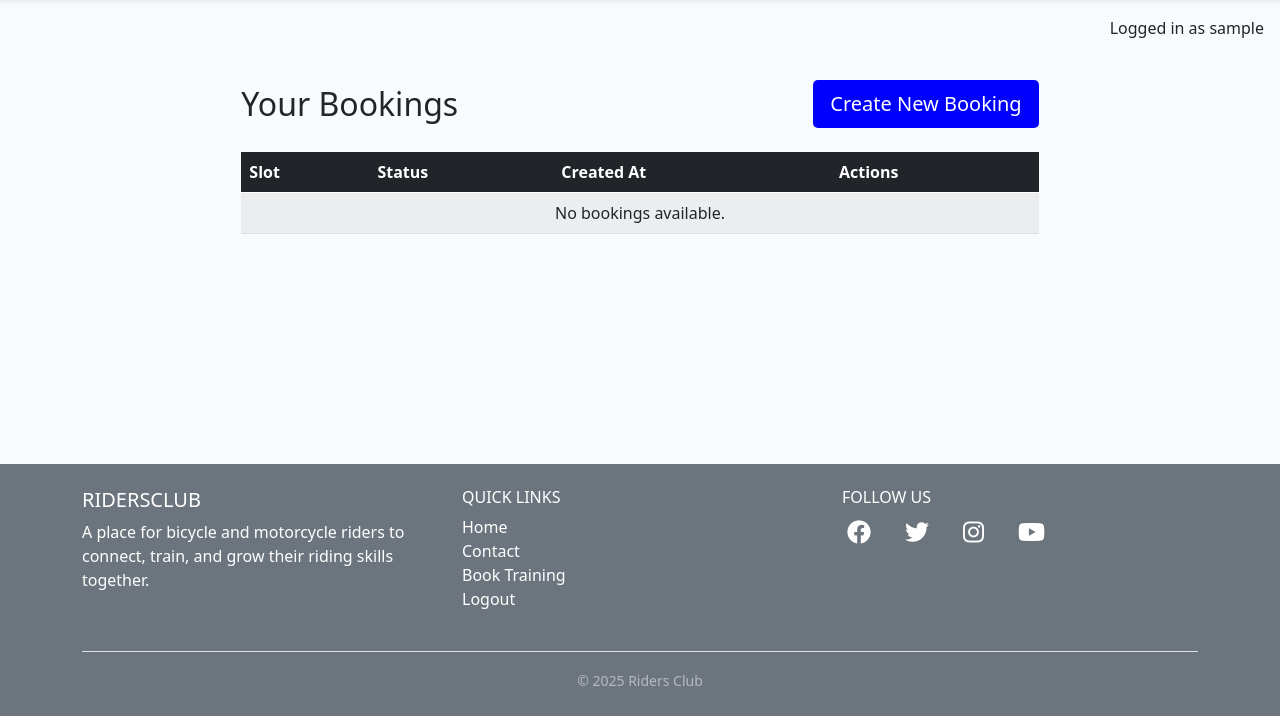
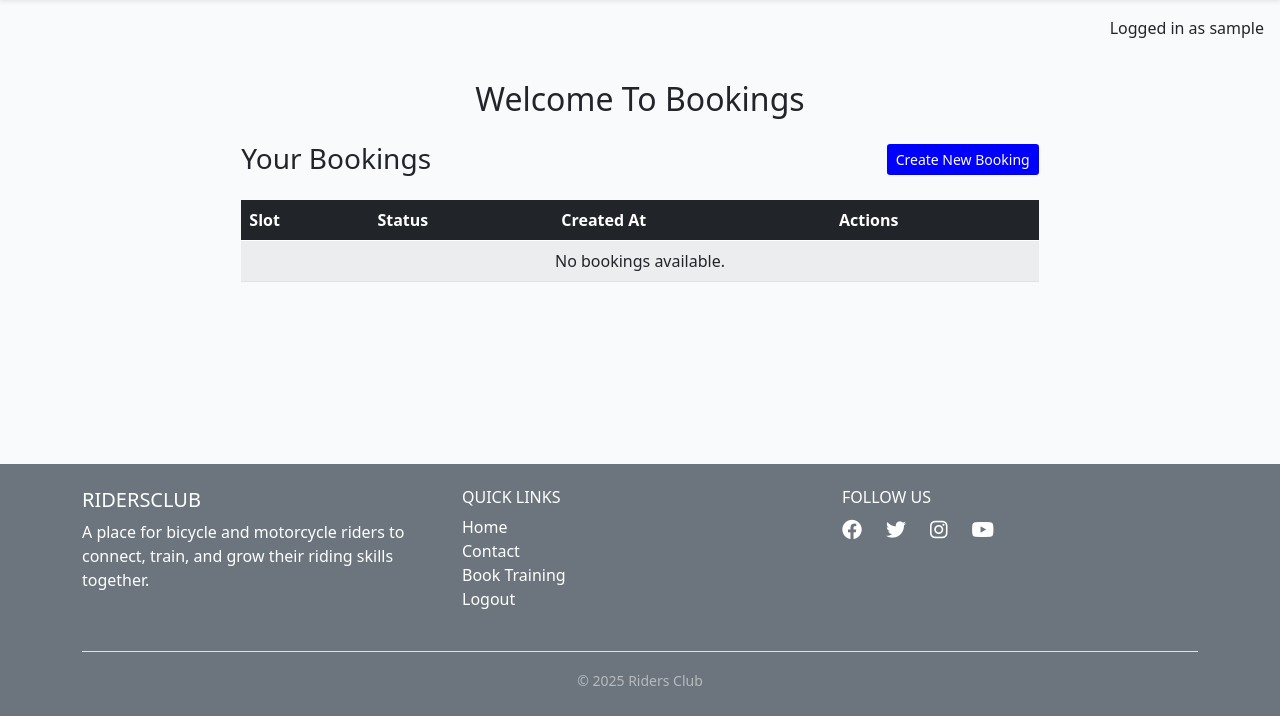
Before and after one commit to Eyongtarh/Riders-Club-Project, a Django app: page /bookings/ in a window 1280 px wide. Shown: the part 84-800 px from the top of the page. Run offline with Django 5.2, Linux system fonts and the light colour scheme; the visitor is signed in with stand-in values (Sample User, id 1); data that the repository does not hold is empty; some libraries are stand-ins or nearby versions.

Commit message:
edit booking_list.html, base.html and styles.css for footer icons

```diff
--- a/bookings/templates/bookings/booking_list.html
+++ b/bookings/templates/bookings/booking_list.html
@@ -7,13 +7,18 @@
     <div class="container py-4">
       <div class="row justify-content-center">
         <div class="col-12 col-md-10 col-lg-8">
-          <!-- Header and Create Button -->
-          <div class="d-flex flex-column flex-md-row justify-content-between align-items-start align-items-md-center mb-4 gap-2">
-            <h2 class="mb-0">Your Bookings</h2>
-            <a href="{% url 'bookings:booking_create' %}" class="btn btn-signup btn-lg text-nowrap" aria-label="Create new booking">Create New Booking</a>
+          <!-- Page Header -->
+          <div class="text-center mb-4">
+            <h2 class="mb-0">Welcome To Bookings</h2>
           </div>
 
-          <!-- Responsive Table -->
+          <!-- Section Header and Create Button -->
+          <div class="d-flex flex-column flex-md-row justify-content-between align-items-start align-items-md-center mb-4 gap-2">
+            <h3 class="mb-0">Your Bookings</h3>
+            <a href="{% url 'bookings:booking_create' %}" class="btn btn-signup btn-sm text-nowrap" aria-label="Create new booking">Create New Booking</a>
+          </div>
+
+          <!-- Bookings Table -->
           <div class="table-responsive">
             <table class="table table-striped table-hover">
               <thead class="table-dark">
@@ -31,9 +36,9 @@
                     <td>{{ booking.get_status_display }}</td>
                     <td>{{ booking.created_at }}</td>
                     <td class="text-nowrap">
-                      <a href="{% url 'bookings:booking_detail' booking.pk %}" class="btn btn-outline-primary btn-sm mb-1" aria-label="View bookings">View</a>
-                      <a href="{% url 'bookings:booking_update' booking.pk %}" class="btn btn-outline-success btn-sm mb-1" aria-label="Edit bookings">Edit</a>
-                      <a href="{% url 'bookings:booking_delete' booking.pk %}" class="btn btn-outline-danger btn-sm mb-1" aria-label="Delete bookings">Delete</a>
+                      <a href="{% url 'bookings:booking_detail' booking.pk %}" class="btn btn-outline-primary btn-sm mb-1" aria-label="View booking">View</a>
+                      <a href="{% url 'bookings:booking_update' booking.pk %}" class="btn btn-outline-success btn-sm mb-1" aria-label="Edit booking">Edit</a>
+                      <a href="{% url 'bookings:booking_delete' booking.pk %}" class="btn btn-outline-danger btn-sm mb-1" aria-label="Delete booking">Delete</a>
                     </td>
                   </tr>
                 {% empty %}
@@ -47,14 +52,14 @@
 
           <!-- Pagination -->
           {% if is_paginated and page_obj.paginator.count > 0 %}
-            <div class="mt-4" aria-label="Page navigation">
+            <nav class="mt-4" aria-label="Page navigation">
               <ul class="pagination justify-content-center flex-wrap">
                 {% if page_obj.has_previous %}
                   <li class="page-item">
-                    <a class="page-link" href="?page=1" aria-label="First booking list page">&laquo; First</a>
+                    <a class="page-link" href="?page=1" aria-label="First page">&laquo; First</a>
                   </li>
                   <li class="page-item">
-                    <a class="page-link" href="?page={{ page_obj.previous_page_number }}" aria-label="Previous booking list page">Previous</a>
+                    <a class="page-link" href="?page={{ page_obj.previous_page_number }}" aria-label="Previous page">Previous</a>
                   </li>
                 {% endif %}
 
@@ -64,14 +69,14 @@
 
                 {% if page_obj.has_next %}
                   <li class="page-item">
-                    <a class="page-link" href="?page={{ page_obj.next_page_number }}" aria-label="Next booking list page">Next</a>
+                    <a class="page-link" href="?page={{ page_obj.next_page_number }}" aria-label="Next page">Next</a>
                   </li>
                   <li class="page-item">
-                    <a class="page-link" href="?page={{ page_obj.paginator.num_pages }}" aria-label="Last booking list page">Last &raquo;</a>
+                    <a class="page-link" href="?page={{ page_obj.paginator.num_pages }}" aria-label="Last page">Last &raquo;</a>
                   </li>
                 {% endif %}
               </ul>
-            </div>
+            </nav>
           {% endif %}
         </div>
       </div>
--- a/static/css/style.css
+++ b/static/css/style.css
@@ -61,15 +61,13 @@ body {
   color: #28a745;
 }
 
-  .list-inline .list-inline-item i {
-    transition: color 0.3s ease;
-    padding: 5px;
-    font-size: x-large;
-  }
+.list-inline .list-inline-item a i {
+    transition: 0.3s ease;
+}
 
-  .list-inline .list-inline-item i:hover {
+.list-inline .list-inline-item a i:hover {
     color: #0000ff;
-  }
+}
 
 .nav-link::after,
 .text-reset::after {
@@ -137,16 +135,16 @@ body {
 
 /* Error for non_field_errors */
 .invalid-feedback {
-  background-color: #ffe0e0;
-  color: #b00020;
-  padding: 12px 16px;
-  border-radius: 8px;
-  font-family: 'Segoe UI', sans-serif;
   display: flex;
   align-items: center;
   gap: 8px;
+  padding: 12px 16px;
+  border-radius: 8px;
+  background-color: #ffe0e0;
+  color: #b00020;
   box-shadow: 0 2px 6px rgba(0, 0, 0, 0.1);
 }
+
 
 /* Responsive Styles */
 @media (max-width: 992px) {
--- a/templates/base.html
+++ b/templates/base.html
@@ -122,24 +122,24 @@
             <h6 class="text-uppercase">Quick Links</h6>
             <ul class="list-unstyled">
               <li>
-                <a href="{{ home_url }}" class="text-reset text-decoration-none link-light">Home</a>
+                <a href="{{ home_url }}" class="text-reset text-decoration-none link-light" aria-label="footer home page link">Home</a>
               </li>
               <li>
-                <a href="{{ contact_url }}" class="text-reset text-decoration-none link-light">Contact</a>
+                <a href="{{ contact_url }}" class="text-reset text-decoration-none link-light" aria-label="footer contact page link">Contact</a>
               </li>
               <li>
-                <a href="{{ booking_list_url }}" class="text-reset text-decoration-none link-light">Book Training</a>
+                <a href="{{ booking_list_url }}" class="text-reset text-decoration-none link-light" aria-label="footer booking page link">Book Training</a>
               </li>
               {% if user.is_authenticated %}
                 <li>
-                  <a href="{{ logout_url }}" class="text-reset text-decoration-none link-light">Logout</a>
+                  <a href="{{ logout_url }}" class="text-reset text-decoration-none link-light" aria-label="footer logout link">Logout</a>
                 </li>
               {% else %}
                 <li>
-                  <a href="{{ login_url }}" class="text-reset text-decoration-none link-light">Login</a>
+                  <a href="{{ login_url }}" class="text-reset text-decoration-none link-light" aria-label="footer Login link">Login</a>
                 </li>
                 <li>
-                  <a href="{{ signup_url }}" class="text-reset text-decoration-none link-light">Register</a>
+                  <a href="{{ signup_url }}" class="text-reset text-decoration-none link-light" aria-label="footer Register account link">Register</a>
                 </li>
               {% endif %}
             </ul>
```
